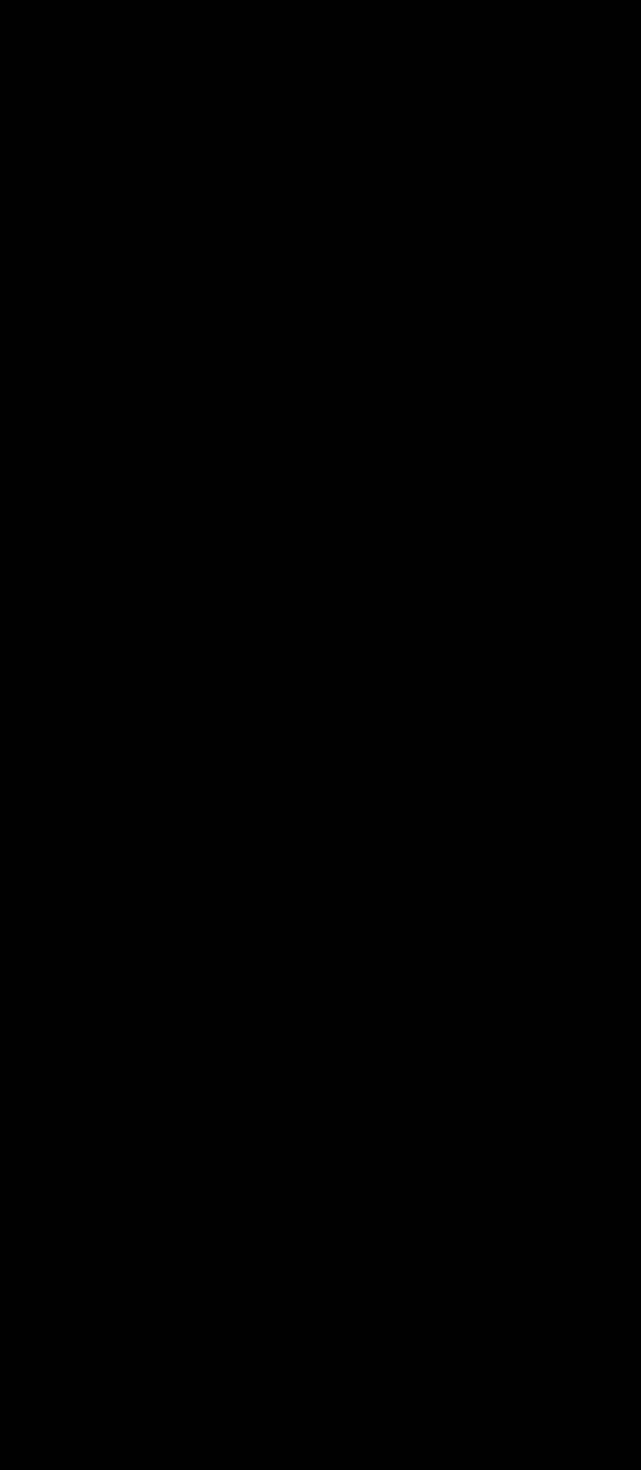
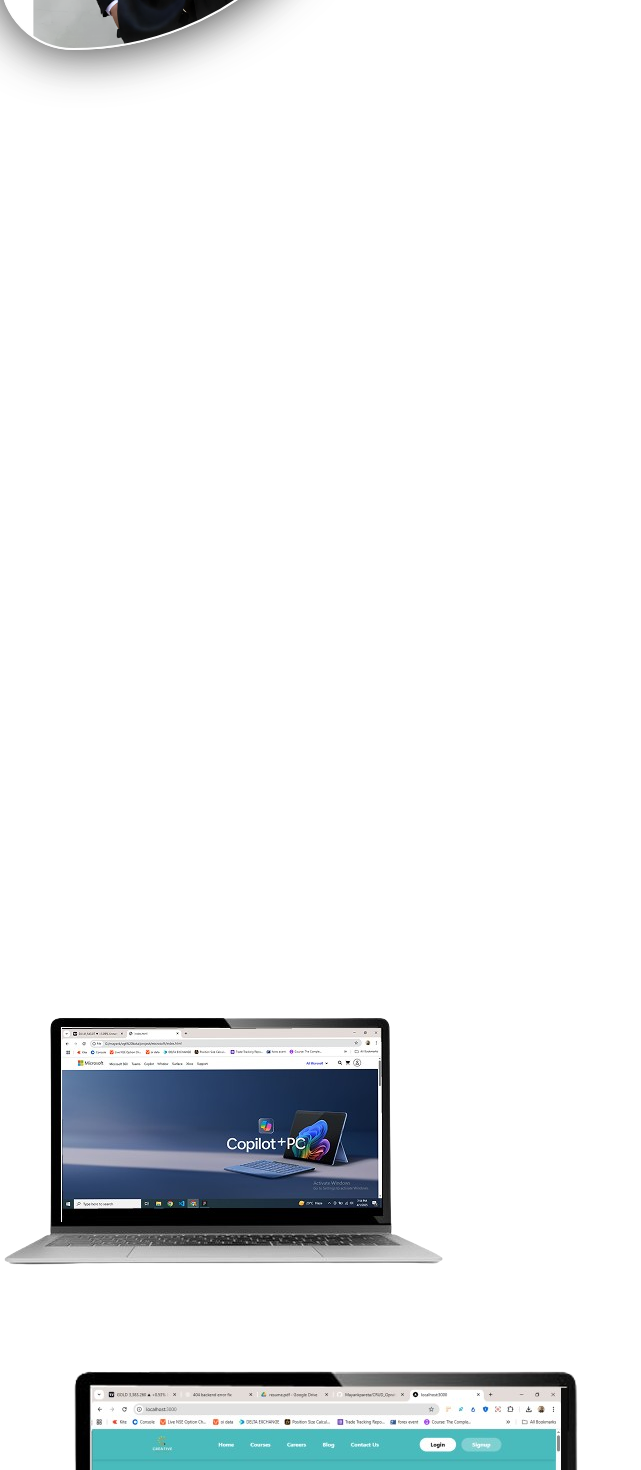
Before and after one commit to Mayankpareta/MayankPortfolio, a React (Vite) app: page / in a window 1280 px wide. Shown: the part 1320-2790 px from the top of the page, without its empty margins (0-641 px from the left). Built offline with nearby package versions, Linux system fonts and the light colour scheme.

Commit message:
mobile menu

```diff
--- a/src/Layout.jsx
+++ b/src/Layout.jsx
@@ -8,7 +8,7 @@ function Layout({ }) {
 
     return (
         <>
-            <div style={{ width: '100%', height: '293rem', position: 'relative', backgroundColor: '#000000' }}>
+            <div className="h-[352rem] md:h-[388rem]" style={{ width: '100%', position: 'relative', backgroundColor: '#000000' }}>
                 <Particles
                     particleColors={['#ffffff', '#ffffff']}
                     particleCount={800}
@@ -20,7 +20,7 @@ function Layout({ }) {
                     disableRotation={false}
                 />
             </div>
-            <div className="absolute inset-0">
+            <div className="absolute inset-0 h-[350rem] md:h-[388rem]">
                 <Header />
                 <Content />
                 <Footer />
--- a/src/component/About.jsx
+++ b/src/component/About.jsx
@@ -14,9 +14,9 @@ function About() {
             </div>
             <div className='grid grid-cols-1 md:grid-cols-2 gap-7 lg:gap-20 py-5 md:py-10 lg:py-20'>
                <div
-               className='flex justify-center relative mx-auto items-center group border rounded-xl bg-white w-64 sm:w-[350px] sm:p-4 p-2 shadow-[inset_0px_0px_10px] shadow-black/70'>
+               className='flex justify-center relative mx-auto items-center group border rounded-xl w-64 sm:w-[350px] sm:p-4 p-2 shadow-[inset_0px_0px_10px] shadow-white/50'>
                     <img
-                    className='border-2 border-white shadow-2xl shadow-black rounded-xl hover:scale-105 duration-700 ease-in-out'
+                    className='border-2 shadow-sm shadow-white rounded-xl hover:scale-105 duration-700 ease-in-out'
                     src={isMobile ? '/assets/owner1.png' : '/assets/ownerdown.jpg'}
                     alt='Owner Image' />
               </div>
--- a/src/component/Header.jsx
+++ b/src/component/Header.jsx
@@ -1,20 +1,31 @@
 import React, { useEffect, useState } from 'react';
 import { Link } from 'react-router-dom';
+import { IoMenu } from "react-icons/io5";
 import { MdOutlineDarkMode, MdOutlineWbSunny } from "react-icons/md";
+import { useMediaQuery } from 'react-responsive';
+import { RxCross2 } from "react-icons/rx";
+import { IoIosHome } from "react-icons/io";
+import { LiaLaptopCodeSolid } from "react-icons/lia";
+import { GrCode } from "react-icons/gr";
+import { MdFace } from "react-icons/md";
+import { FaPhoneAlt } from "react-icons/fa";
 
 
 export default function Header() {
 
     const [isActive, setIsActive] = useState("home")
     const [dark, isDark] = useState(true)
+    const [isopenMenu, setIsOpenMenu] = useState(false)
 
     const navItem = [
-        { href: "home", label: "Home", icon: "home" },
-        { href: "experience", label: "Experience", icon: "experience" },
-        { href: "project", label: "Project", icon: "project" },
-        { href: "about", label: "About", icon: "about" },
-        { href: "contact", label: "Contact", icon: "contact" },
+        { href: "home", label: "Home", icon: "home", logo: <IoIosHome /> },
+        { href: "experience", label: "Experience", icon: "experience", logo: <LiaLaptopCodeSolid /> },
+        { href: "project", label: "Project", icon: "project", logo: <GrCode /> },
+        { href: "about", label: "About", icon: "about", logo: <MdFace /> },
+        { href: "contact", label: "Contact", icon: "contact", logo: <FaPhoneAlt /> },
     ]
+
+    const isMobile = useMediaQuery({ maxWidth: 1020});
 
     const handlechangebg = (id) => {
         setIsActive(id)
@@ -44,6 +55,12 @@ export default function Header() {
         isDark(dark === true ? false : true)
     }
 
+    const openMenu = () => {
+        setIsOpenMenu(isopenMenu === true ? false : true)
+    }
+
+
+
 
     return (
         <header className="">
@@ -63,8 +80,53 @@ export default function Header() {
                 </div>
 
                 {/*nav links */}
+                {isMobile ? (
+                    <div>
+                        <div className='flex gap-4'>
+                            <button
+                            onClick={() => DarkMode()}
+                            className='flex justify-center items-center text-2xl'>
+                            {dark === true ? <MdOutlineDarkMode className='' /> : <MdOutlineWbSunny />}
+                            </button>
+                            <div
+                            onClick={openMenu}
+                            >
+                                <IoMenu className='text-3xl' />
+                            </div>
+                        </div>
+                        {isopenMenu && (
+                            <div className='fixed inset-0 z-50 flex '>
+                                <div className="bg-black/70 w-full"
+                                onClick={() => setIsOpenMenu(false)}></div>
+                                <div className='relative top-0 right-0 w-full h-full bg-black text-white p-4 rounded-lg shadow-lg'>
+                                    <div onClick={() => setIsOpenMenu(false)} className='flex justify-end text-2xl pb-3'>
+                                    <RxCross2 />
+                                    </div>
+                                    <ul className='flex flex-col gap-2 '>
+                                        {navItem.map((item) => (
+                                            <li className='px-2 flex py-2 gap-2 mb-3 border border-gray-700  rounded-md' key={item.href}>
+                                                <div className='text-lg'>{item.logo}</div>
+                                                <a
+                                                onClick={() => {handlechangebg(item.href), setIsOpenMenu(false)}}
+                                                    href={`#${item.href}`}
+                                                    className={` relative text-base font-medium  transition-all duration-300
+                                                ${isActive === item.href ?
+                                                    ""
+                                                    : "text-gray-400 dark:text-gray-100 hover:border-b-2 border-[#ffffff]"
+                                                }`}
+                                                >
+                                                    {item.label}
+                                                </a>
+                                            </li>
+                                        ))}
+                                    </ul>
+                                </div>
+                            </div>
+                        )}
+                    </div>
+                ) : (
                 <div className='flex'>
-                    <div className='hidden lg:flex items-center'>
+                    <div className='lg:flex items-center'>
                         <ul className='flex mr-6 h-50'>
                             {navItem.map((item) => (
                                 <li key={item.href} className={`!h-30 px-4 mx-2 py-1 ${isActive === item.href ?
@@ -81,6 +143,7 @@ export default function Header() {
                                                 : "text-gray-400 dark:text-gray-100 hover:border-b-2 border-[#ffffff]"
                                             }`}
                                     >
+
                                         {item.label}
                                     </a>
                                 </li>
@@ -89,7 +152,7 @@ export default function Header() {
                     </div>
 
                     {/* nav resume */}
-                    <div>
+                    <div className='hidden lg:flex'>
                         <a
                         href='https://drive.google.com/file/d/1VFatMXmJ8CwNmXOoQGqJ6diHHPgDxDUb/view?usp=drivesdk'
                         target='_blank'
@@ -104,12 +167,13 @@ export default function Header() {
                             </span>
                         </a>
                     </div>
-                    <button
-                        onClick={() => DarkMode()}
-                        className='flex justify-center items-center text-2xl'>
-                        {dark === true ? <MdOutlineDarkMode className='' /> : <MdOutlineWbSunny />}
-                    </button>
+                <button
+                onClick={() => DarkMode()}
+                className='flex justify-center items-center text-2xl'>
+                    {dark === true ? <MdOutlineDarkMode className='' /> : <MdOutlineWbSunny />}
+                </button>
                 </div>
+                )}
             </nav>
         </header>
     );
--- a/src/component/Project.jsx
+++ b/src/component/Project.jsx
@@ -13,77 +13,55 @@ const Slider = () => {
   const [card , useCard] = useState(
    [
     {
-      link: 'https://leafy-pika-a000ae.netlify.app/',
+      liveLink: 'https://leafy-pika-a000ae.netlify.app/',
       image: '/assets/microsoftProject.png',
       alt: 'microsoft',
       id: '1',
       title: 'Microsoft',
-      description: 'Developed an interactive, responsive Microsoft-inspired website using HTML, CSS, and JavaScript. The project focuses on creating a functional website with key interactive elements.'
+      description: 'Developed an interactive, responsive Microsoft-inspired website using HTML, CSS, and JavaScript. The project focuses on creating a functional website with key interactive elements.',
+      isImageRight: false
     },
      {
-      link: 'https://github.com/Mayankpareta/Education',
+      liveLink: 'https://education-two-jade.vercel.app/',
       image: "/assets/education.png",
       alt: 'educationApp',
       id: '4',
       title: 'Education ',
-      description: 'Next.Js , Developing the UI for a Creative Education platform using Next.js , TypeScript and Tailwind CSS. Built dynamic and responsive components such as course, blog, membership, course, calender... '
+      description: 'Next.Js , Developing the UI for a Creative Education platform using Next.js , TypeScript and Tailwind CSS. Built dynamic and responsive components such as course, blog, membership, course, calender... ',
+      isImageRight: true
     },
     {
-      link: 'https://github.com/Mayankpareta/CRUD_Opration',
+      liveLink: 'https://github.com/Mayankpareta/CRUD_Opration',
       image: '/assets/crudOpration.png',
       alt: 'Crud opration',
       id: '2',
       title: 'Todo Crud Operation',
-      description: 'React , Implemented token-based login/logout system with JWT and protected routes. Build personal ToDo CRUD features and Forgot Password , Registration functionality.'
+      description: 'React , Implemented token-based login/logout system with JWT and protected routes. Build personal ToDo CRUD features and Forgot Password , Registration functionality.',
+      isImageRight: false
     },
     {
-      link: 'https://addtocart02.netlify.app/',
+      liveLink: 'https://addtocart02.netlify.app/',
       image: '/assets/addToCart.png',
       alt: 'Add To Cart',
       id: '3',
       title: 'Add To Cart',
-      description: 'Developed E-commerce "Add to Cart" Feature. The feature allows users to add, remove, and update items in their cart and see the total price , items. Integrated basic product display.'
+      description: 'Developed E-commerce "Add to Cart" Feature. The feature allows users to add, remove, and update items in their cart and see the total price , items. Integrated basic product display.' ,
+      isImageRight: true
     },
 
   ])
 
 
-
   return (
     <div id='project' className="px-2 md:py-14 py-5 lg:px-5 g-gradient-to-r from-[#222222] to-[#000000] ">
       <h2 className='text-xl text-[#afafaf] sm:text-3xl md:text-4xl text-center text-clip ml-3 md:ml-7 pb-10'>Projects</h2>
-      <Swiper
-      className=''
-        modules={[Navigation, Pagination, Autoplay]}
-        navigation
-        pagination={{ clickable: true }}
-        autoplay={{ delay: 3000 }}
-        loop={true}
-        spaceBetween={0}
-        breakpoints={{
-          0: {
-            slidesPerView: 1,
-          },
-          640: {
-            slidesPerView: 1,
-          },
-          768: {
-            slidesPerView: 2,
-          },
-          1024: {
-            slidesPerView: 3,
-          },
-        }}
+        {card.map((item, i) => (
 
-      >
-        {card.map((item) => (
-          <SwiperSlide
-          key={item.id}>
-            <Card  link={item.link} image={item.image} alt={item.alt} id={item.id} title={item.title} description={item.description}/>
-          </SwiperSlide>
+            <Card key={i} liveLink={item.liveLink} isRightImage={item.isImageRight} image={item.image} alt={item.alt} id={item.id} title={item.title} description={item.description}/>
+
         ))}
 
-      </Swiper>
+
     </div>
   );
 };
--- a/src/component/experience/Experience.jsx
+++ b/src/component/experience/Experience.jsx
@@ -1,6 +1,6 @@
 import React from 'react'
 
-const ExperienceProject = [
+const comfygenExpirince = [
   {
     title: "1. CRUD Operations -",
     description1: 'Implemented token-based login/logout system with JWT and protected routes.',
@@ -33,6 +33,50 @@ const ExperienceProject = [
   },
 ]
 
+const wurkbookExpirince = [
+
+  {
+    title: "1. Hospital Management System Software -",
+    description1: 'Wurk in Wurkbook HMS software as a software engineer. This software working in SAAS model.',
+    description2: 'HMS Software is use to manage all the activities of hospital like Patient Management , Staff Management , OPD Management , IPD Management , Appointments , Pharmacy , Inventory etc.',
+    description3: 'Responsible for developing and maintaining various modules of the HMS software using technologies like Laravel , Bootstrap and SQL Server.',
+    deploy: 'Deploy',
+    gitHub: 'GitHub',
+    deployLink: 'https://creative-education.vercel.app/',
+    gitHubLink: 'https://github.com/Mayankpareta/CRUD_Opration',
+  },
+  {
+    title: "2. Gun House Management Software -",
+    description1: 'Wurk in Wurkbook Gunhouse software. Also this software working in SAAS model.',
+    description2: 'Gunhouse Software is use to manage all the activities of Gun shop like Customer Management , Staff Management , Sales , Inventory etc.',
+    description3: 'Responsible for developing and maintaining various modules of the Gunhouse software using technologies like Laravel , Bootstrap and SQL Server.',
+    deploy: 'Deploy',
+    gitHub: 'GitHub',
+    deployLink: 'https://creative-education.vercel.app/',
+    gitHubLink: 'https://github.com/Mayankpareta/CRUD_Opration',
+  },
+  {
+    title: "3. Inventory Management Software -",
+    description1: 'Wurk in Wurkbook Inventory software. Also this software working in SAAS model.',
+    description2: 'Inventory Software is use to manage all the activities of Inventory like Supplier Management , Product Management , Stock Management , Sales , Purchase , Dead Stock etc.',
+    description3: 'Responsible for developing and maintaining various modules of the Inventory software using technologies like Laravel , Bootstrap and SQL Server.',
+    deploy: 'Deploy',
+    gitHub: 'GitHub',
+    deployLink: 'https://creative-education.vercel.app/',
+    gitHubLink: 'https://github.com/Mayankpareta/CRUD_Opration',
+  },
+  {
+    title: "3. Taxi Information Website -",
+    description1: 'Developed a responsive taxi information website using React.js and Tailwind CSS, providing users with details about various taxi services.',
+    description2: 'Implemented dynamic components for service listings, booking forms, and user reviews, enhancing user engagement.',
+    description3: 'Optimized website performance and ensured cross-browser compatibility for a seamless user experience.',
+    deploy: 'Deploy',
+    gitHub: 'GitHub',
+    deployLink: 'https://creative-education.vercel.app/',
+    gitHubLink: 'https://github.com/Mayankpareta/CRUD_Opration',
+  },
+]
+
 function Experience() {
   return (
     <div id='experience' className='min-h-60 w-full md:py-10 pt-5 lg:pt-0 g-gradient-to-r from-[#222222] to-[#000000]'>
@@ -43,10 +87,34 @@ function Experience() {
               <div className='w-11/12 mx-auto py-14'>
               {/*feild and compeny name */}
                   <h3 className='text-lg sm:text-2xl inline border-b pb-0.5 border-blue-400'>Frontend Developer Intern , <span className='text-sm sm:text-lg text-[#d8d8d8]'>Comfygen pvt ltd  - Jaipur</span></h3>
-                  <p className='text-[15px] text-[#b6b6b6] py-4'>March 2025 - present</p>
+                  <p className='text-[15px] text-[#b6b6b6] py-4'>June 2025 - August 2025</p>
                   <div className=''>
                     {/* project details */}
-                    {ExperienceProject.map((item, i) => (
+                    {comfygenExpirince.map((item, i) => (
+                    <div key={i} className='py-2'>
+                        <h2 className='sm:text-xl text-md'>{item.title}
+                          {/* <a target='_blank' href={item.deployLink} className='text-blue-500 text-[14px] pl-2'>{item.deploy}</a>
+                          <a target='_blank' href={item.gitHubLink} className='text-blue-500 text-[14px] pl-5'>{item.gitHub}</a> */}
+                        </h2>
+                        {/* description */}
+                        <ol className='sm:text-[13px] text-[10px] pl-5 text-[#b6b6b6]'>
+                          <li className='py-0.5'>{item.description1}</li>
+                          <li className='py-0.5'>{item.description2}</li>
+                          <li className='py-0.5'>{item.description3}</li>
+                        </ol>
+                    </div>
+                    ))}
+                  </div>
+              </div>
+            </div>
+            <div className=' rounded-xl mt-4 border border-gray-700 shadow-[inset_2px_0px_10px_rgba(256,256,256,0.5)]'>
+              <div className='w-11/12 mx-auto py-14'>
+              {/*feild and compeny name */}
+                  <h3 className='text-lg sm:text-2xl inline border-b pb-0.5 border-blue-400'>Software Engineer , <span className='text-sm sm:text-lg text-[#d8d8d8]'>Wurkbook Technologies - Kota</span></h3>
+                  <p className='text-[15px] text-[#b6b6b6] py-4'>September 2025 - present</p>
+                  <div className=''>
+                    {/* project details */}
+                    {wurkbookExpirince.map((item, i) => (
                     <div key={i} className='py-2'>
                         <h2 className='sm:text-xl text-md'>{item.title}
                           {/* <a target='_blank' href={item.deployLink} className='text-blue-500 text-[14px] pl-2'>{item.deploy}</a>
--- a/src/component/projectCard/card.jsx
+++ b/src/component/projectCard/card.jsx
@@ -1,25 +1,30 @@
 import React from 'react'
 
 
-function card({link , image , alt , id , title , description}) {
+function card({liveLink, isRightImage, image , alt , id , title , description}) {
 
 
   return (
-    <div className='w-9/12 mx-auto border border-white/50 shadow-[inset_0px_1px_18px] shadow-white/40 rounded-xl px-2 sm:px-5 py-3 sm:py-12 bg-gradient-to-r from-[#000000] to-[#000000] mb-10'>
+    <div className='w-11/12 mx-auto rounded-xl px-2 sm:px-5 py-3 sm:py-16 bg-gradient-to-r from-[#000000] to-[#000000] md:mb-10'>
         <div>
-          <div className='group border border-gray-800 px-4 py-4 rounded-lg'>
-              <a key={id} href={link} target='_blank' >
-                  <div className='flex justify-center'>
+          <div className='group  px-4 py-4 rounded-lg'>
+              <div className='md:grid grid-cols-2'>
+                  <div className={`flex justify-center m-auto w-8/12 ${isRightImage ? 'order-last' : 'order-first' } `}>
                     <img
-                    className='duration-700 ease-in-out group-hover:scale-105'
+                    className={`duration-700 ease-in-out group-hover:scale-105  ${isRightImage ? 'md:rotate-12' : 'md:-rotate-12' } `}
                     src={image}
                     alt={alt}/>
                   </div>
                   <div className='px-3 py-3'>
-                    <h2 className='text-base md:text-xl xl:text-2xl'>{title}</h2>
-                    <p className='text-[12px] text-gray-400'>{description}</p>
+                    <h2 className='text-lg  md:text-xl text-center md:text-left xl:text-3xl pb-3'>{title}</h2>
+                    <p className='md:text-[15px] text-[12px] text-center md:text-left text-gray-400'>{description}</p>
+                    <div className=' flex justify-center md:justify-start'>
+                      <button className='text-sm border border-gray-600 px-4 py-1 mt-2 rounded-md'>
+                        <a target='_blank' href={liveLink}>Live URL</a>
+                      </button>
+                    </div>
                   </div>
-              </a>
+              </div>
           </div>
         </div>
     </div>
```
Also changed, not shown: src/component/Footer.jsx (+9 -9 lines), src/component/contact/Contact.jsx (+5 -5 lines), src/component/home/Home.jsx (+7 -18 lines).
